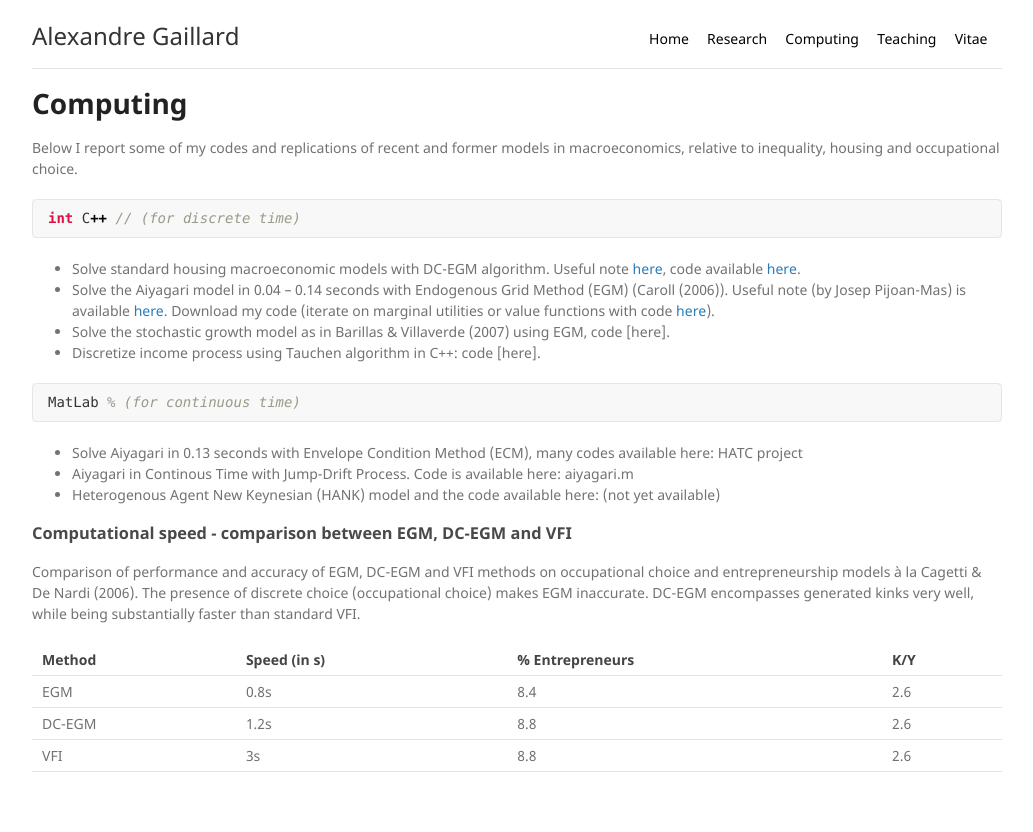
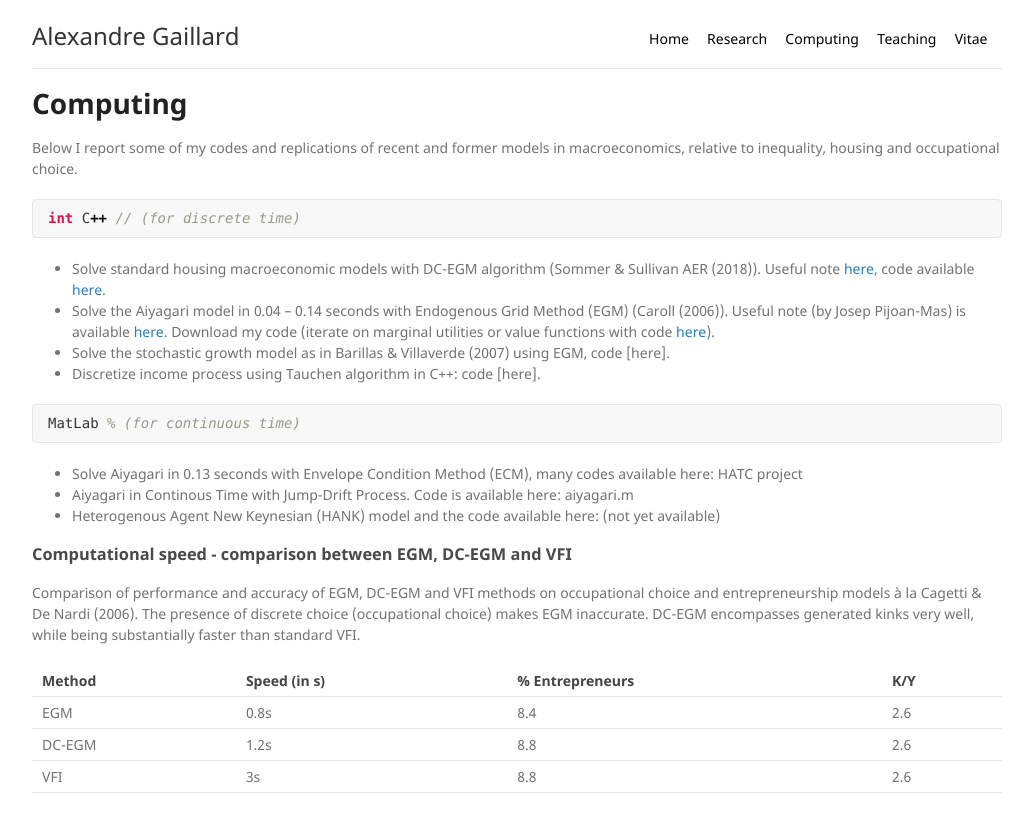
Before and after one commit to AGaillardTSE/AGaillardTSE.github.io, a Jekyll site: the page built from computing.md, in a window 1280 px wide. Shown: the top 832 px of the page, without its empty margins (123-1156 px from the left). Built offline with Jekyll 4.4.1, drawn with Linux system fonts in a browser that asks for light colours; our own code applies the rules of GitHub Pages for plain Markdown files.

Commit message:
Update computing.md

````diff
--- a/computing.md
+++ b/computing.md
@@ -10,7 +10,7 @@
 ```c++
 int C++ // (for discrete time)
 ```
-* Solve standard housing macroeconomic models with DC-EGM algorithm. Useful note <a href="http://agaillard.eu/projects/HOUSING_notes/numerical_solution_Sommer_Sullivan_AER.pdf" target="_blank">here</a>, code available <a href="https://github.com/AGaillardTSE/housing" target="_blank">here</a>.
+* Solve standard housing macroeconomic models with DC-EGM algorithm (Sommer & Sullivan AER (2018)). Useful note <a href="http://agaillard.eu/projects/HOUSING_notes/numerical_solution_Sommer_Sullivan_AER.pdf" target="_blank">here</a>, code available <a href="https://github.com/AGaillardTSE/housing" target="_blank">here</a>.
 * Solve the Aiyagari model in 0.04 – 0.14 seconds with Endogenous Grid Method (EGM) (Caroll (2006)). Useful note (by Josep Pijoan-Mas) is available <a href="https://www.cemfi.es/~pijoan/Teaching_files/Notes%20on%20endogenous%20grid%20method.pdf" target="_blank">here</a>. Download my code (iterate on marginal utilities or value functions with code [here](https://github.com/AGaillardTSE/aiyagari)).
 * Solve the stochastic growth model as in Barillas & Villaverde (2007) using EGM, code [here].
 * Discretize income process using Tauchen algorithm in C++: code [here].
````
